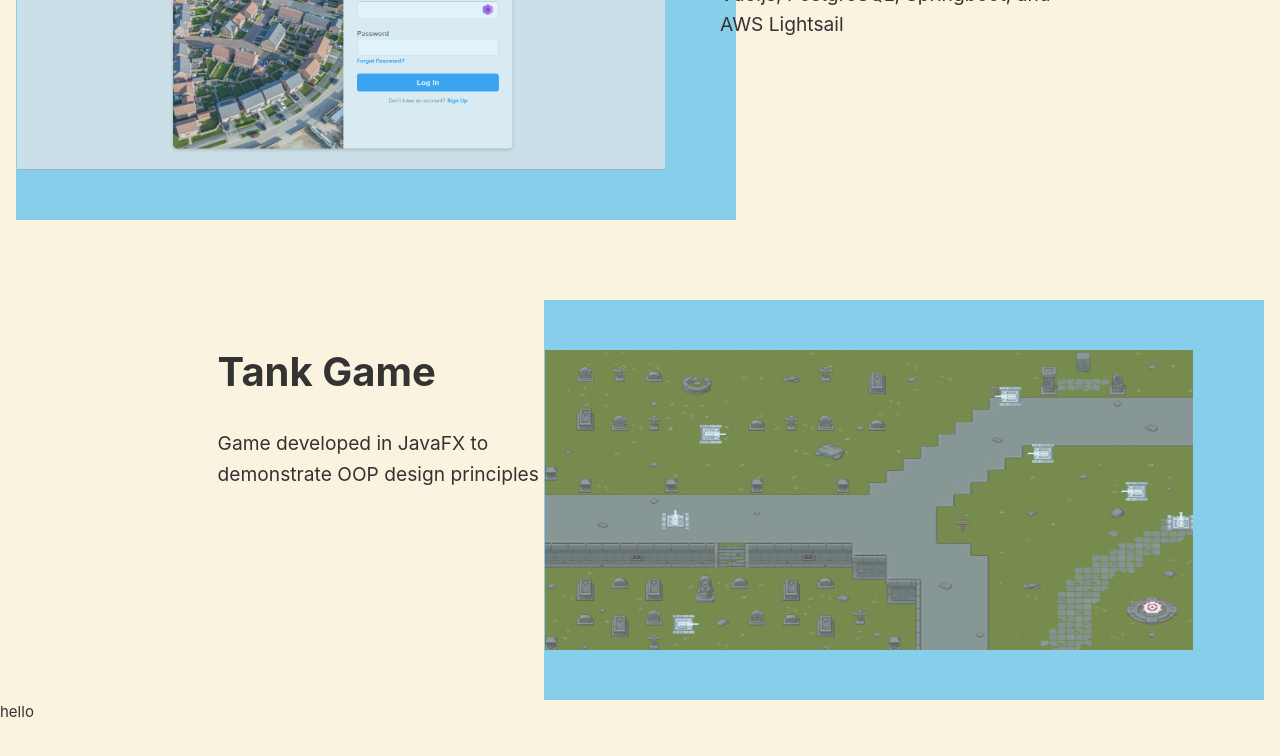
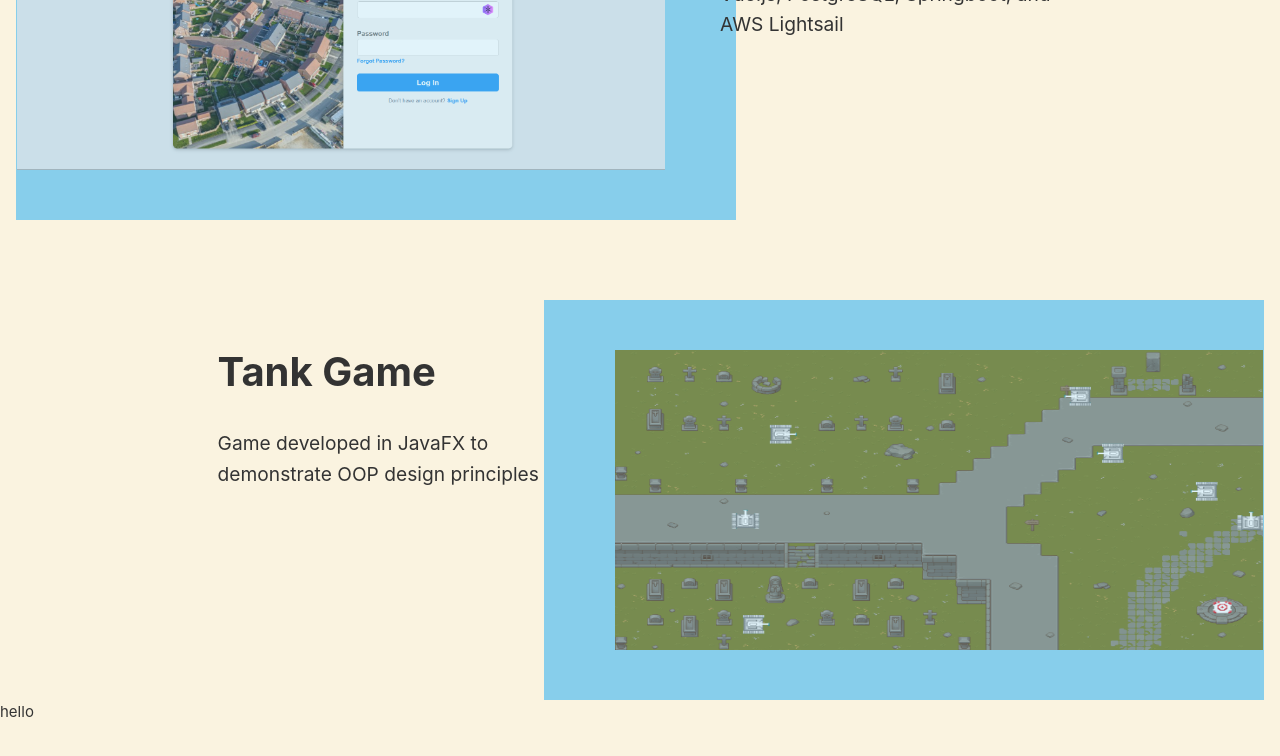
Before and after one commit to Choconaut/portfolio, a Vue app: page / in a window 1280 px wide. Shown: the part 1060-1816 px from the top of the page. Built offline with nearby package versions, Linux system fonts and the light colour scheme.

Commit message:
Fix even project images appearing on left side

```diff
--- a/src/views/ProjectView.vue
+++ b/src/views/ProjectView.vue
@@ -125,6 +125,10 @@ document.addEventListener('DOMContentLoaded', () => {
   }
 }
 
+.project-image:nth-child(even) {
+  justify-content: flex-end;
+}
+
 .project-image:hover {
   transform: translateY(-2rem);
   transition: all 0.3s ease-in-out;
```
